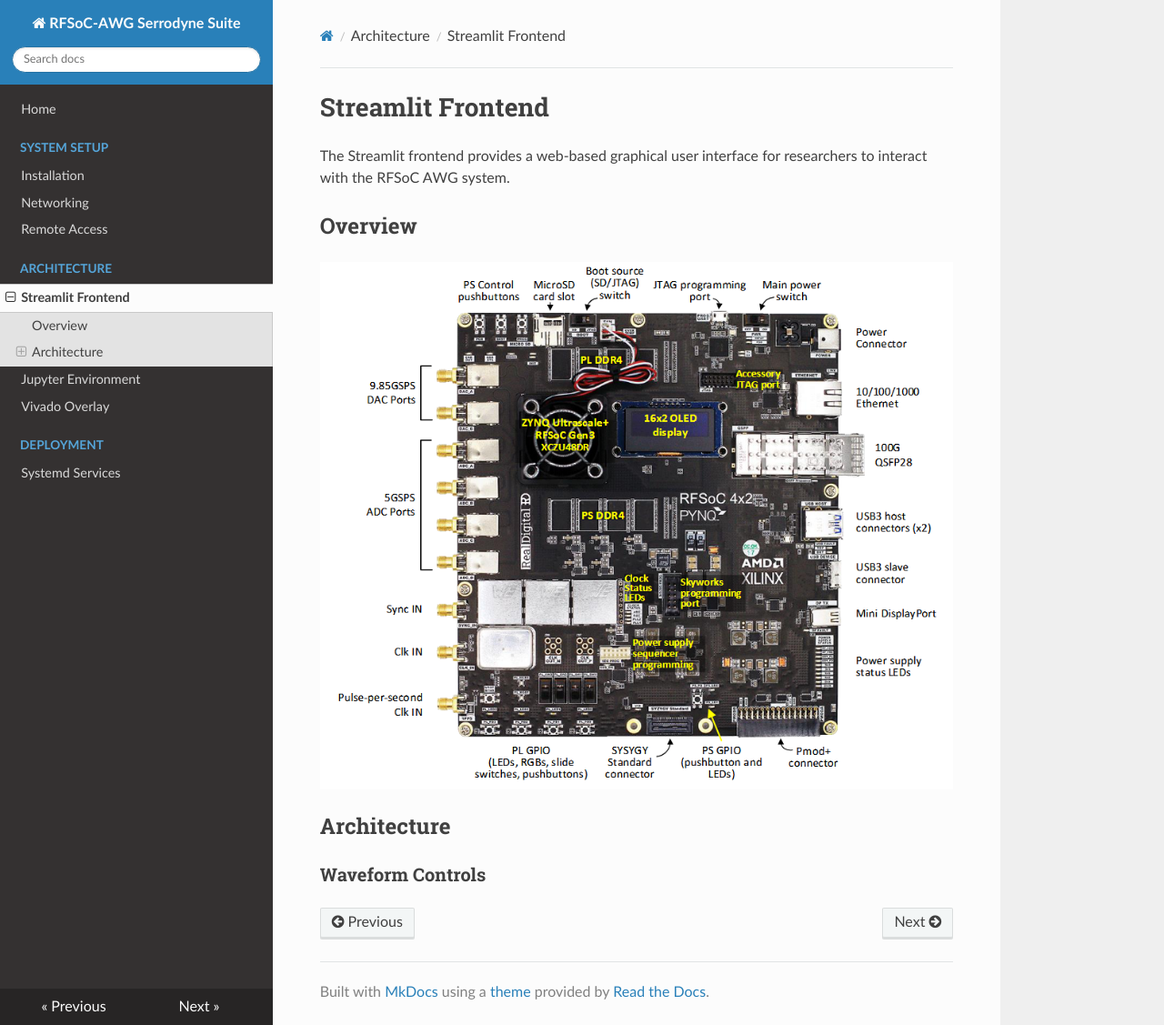
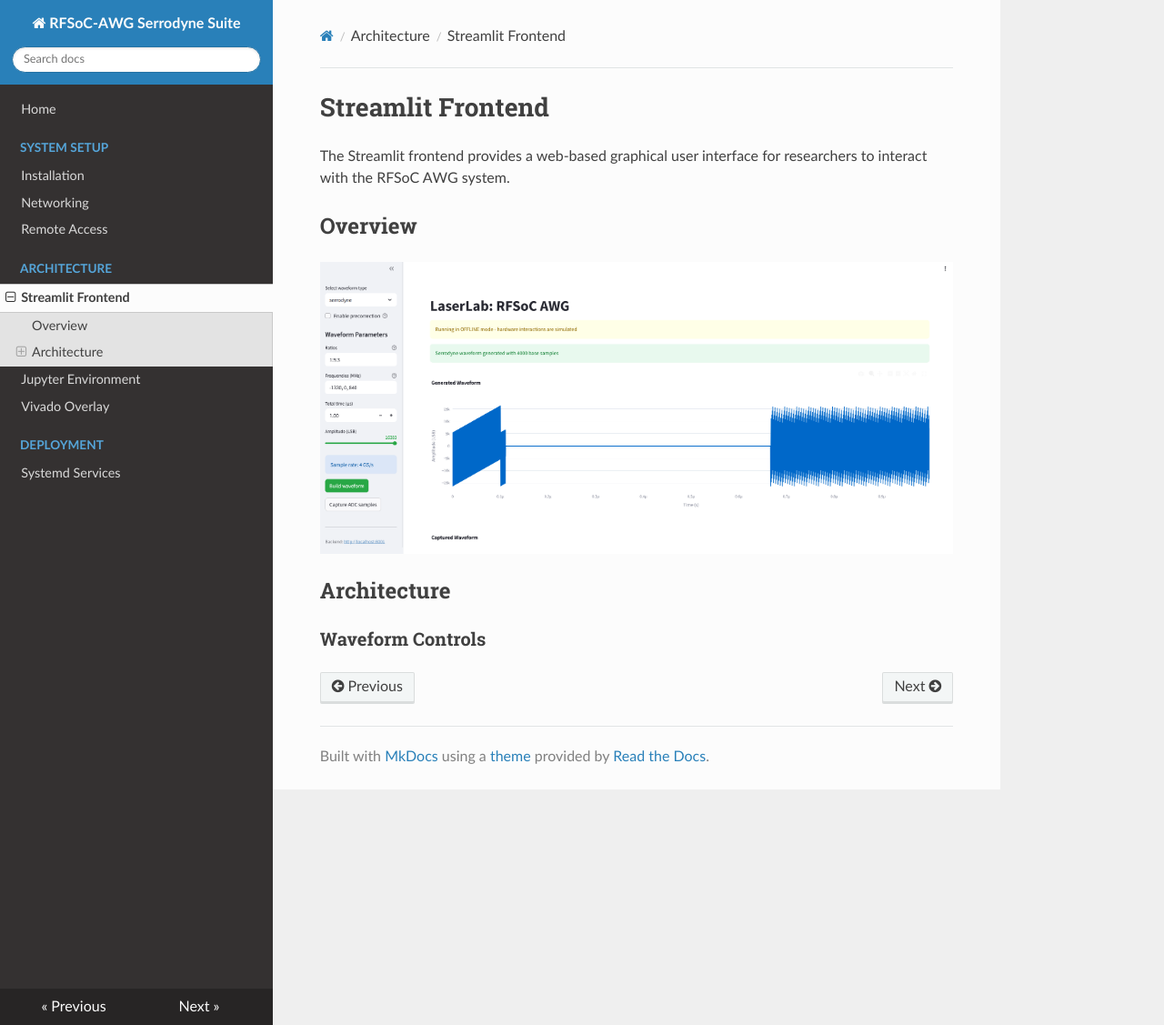
Before and after one commit to selfoluap/RFSoC4x2-AWG, an MkDocs documentation site: the page built from docs/docs/frontend.md, in a window 1280 px wide and 1127 px high. Shown: the whole window at 91% size. Built offline with MkDocs 1.6.1, drawn with Linux system fonts in a browser that asks for light colours; nearby versions of some CDN libraries.

Commit message:
UI image added

```diff
--- a/docs/docs/frontend.md
+++ b/docs/docs/frontend.md
@@ -4,7 +4,7 @@
 
 ## Overview
 
-![RFSoC Board](images/rfsoc%20board.png)
+![UI](images/UI.png)
 
 ## Architecture
 
```
Also changed, not shown: docs/docs/images/UI.png (added).
